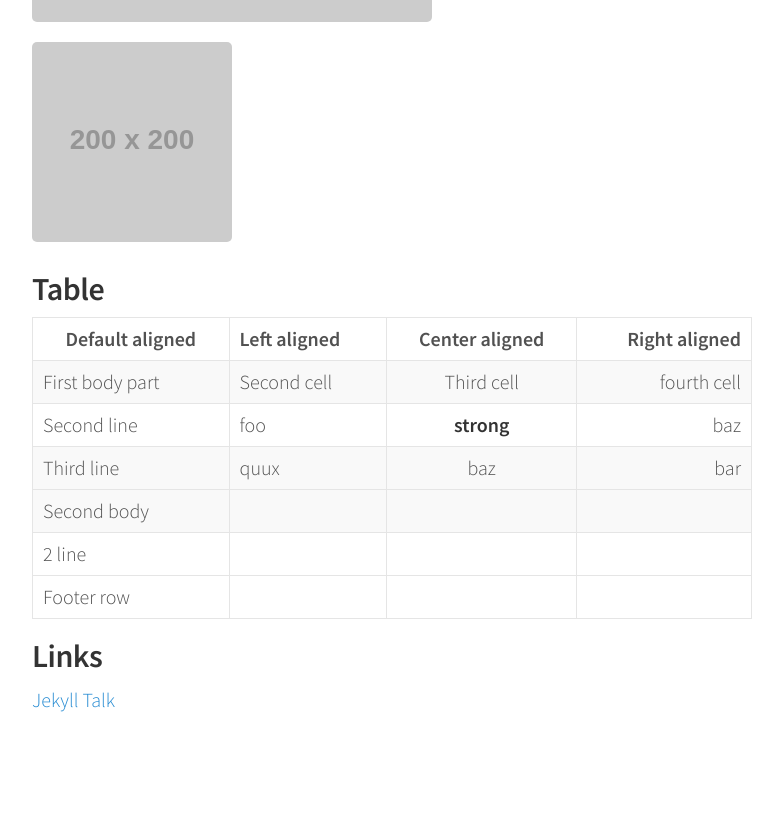
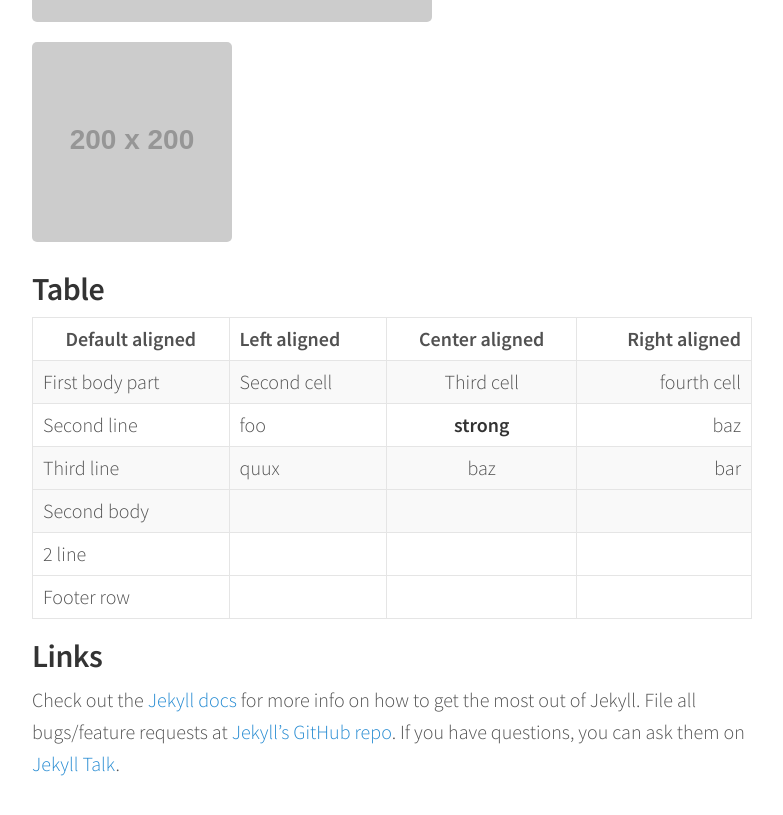
Before and after one commit to HorusAI/horusai.github.io, a Jekyll site: the page built from _posts/2016-07-15-hello-world.md, in a window 1280 px wide and 900 px high, scrolled down 1383 px. Shown: the top 815 px of the window, without its empty margins (248-1031 px from the left). Built offline with Jekyll 4.4.1, drawn with Linux system fonts in a browser that asks for light colours.

Commit message:
Add existing file

```diff
--- a/_posts/2016-07-15-hello-world.md
+++ b/_posts/2016-07-15-hello-world.md
@@ -55,6 +55,8 @@ code
 
 ## Links
 
-[Jekyll Talk][jekyll-talk]
+Check out the [Jekyll docs][jekyll-docs] for more info on how to get the most out of Jekyll. File all bugs/feature requests at [Jekyll’s GitHub repo][jekyll-gh]. If you have questions, you can ask them on [Jekyll Talk][jekyll-talk].
 
+[jekyll-docs]: http://jekyllrb.com/docs/home
+[jekyll-gh]:   https://github.com/jekyll/jekyll
 [jekyll-talk]: https://talk.jekyllrb.com/
--- /dev/null
+++ b/css/main.scss
@@ -0,0 +1,53 @@
+---
+# Only the main Sass file needs front matter (the dashes are enough)
+---
+@charset "utf-8";
+
+
+
+// Our variables
+$base-font-family: "Helvetica Neue", Helvetica, Arial, sans-serif;
+$base-font-size:   16px;
+$base-font-weight: 400;
+$small-font-size:  $base-font-size * 0.875;
+$base-line-height: 1.5;
+
+$spacing-unit:     30px;
+
+$text-color:       #111;
+$background-color: #fdfdfd;
+$brand-color:      #2a7ae2;
+
+$grey-color:       #828282;
+$grey-color-light: lighten($grey-color, 40%);
+$grey-color-dark:  darken($grey-color, 25%);
+
+// Width of the content area
+$content-width:    800px;
+
+$on-palm:          600px;
+$on-laptop:        800px;
+
+
+
+// Use media queries like this:
+// @include media-query($on-palm) {
+//     .wrapper {
+//         padding-right: $spacing-unit / 2;
+//         padding-left: $spacing-unit / 2;
+//     }
+// }
+@mixin media-query($device) {
+    @media screen and (max-width: $device) {
+        @content;
+    }
+}
+
+
+
+// Import partials from `sass_dir` (defaults to `_sass`)
+@import
+        "base",
+        "layout",
+        "syntax-highlighting"
+;
```
Also changed, not shown: _posts/2015-08-08-whats-jekyll.md (added, +11 -0 lines), _posts/2016-07-15-welcome-to-jekyll.markdown (added, +25 -0 lines).
